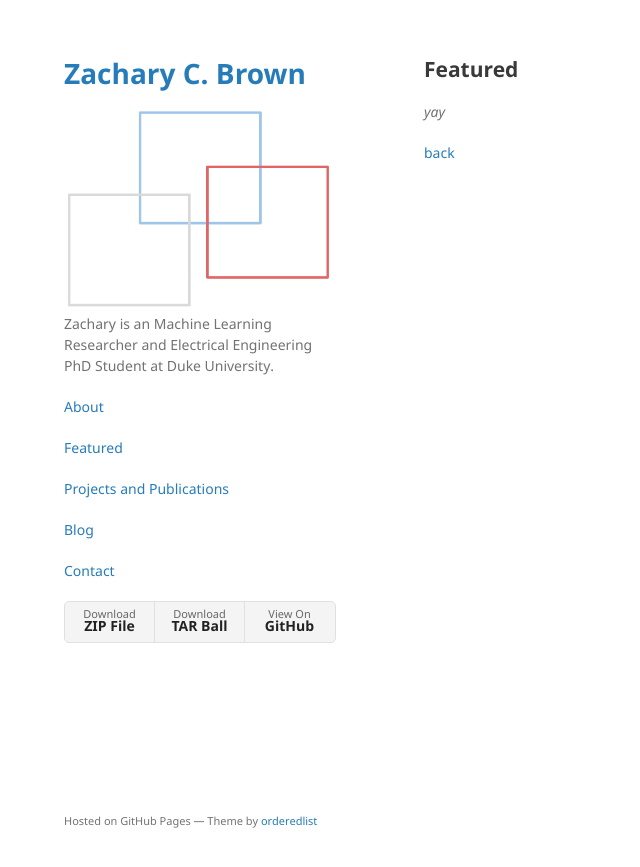
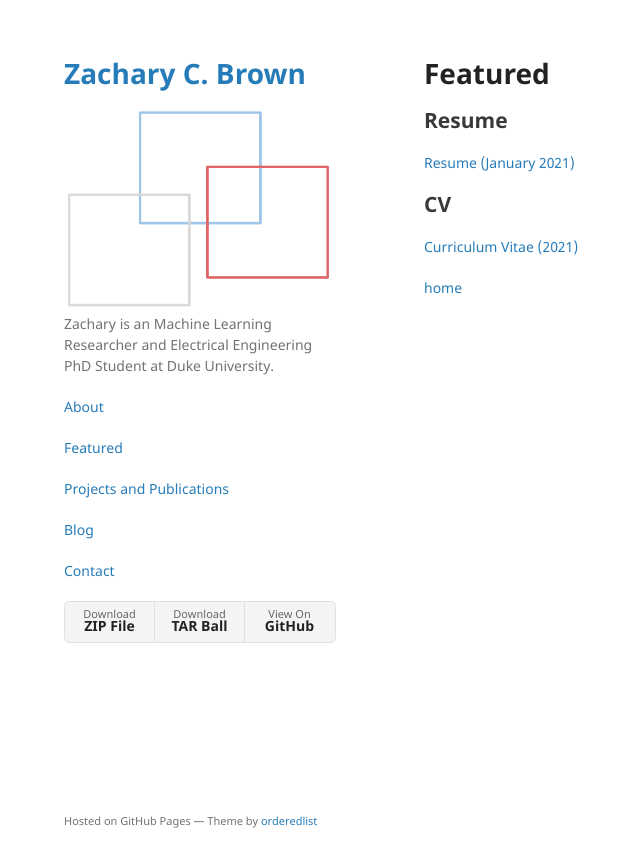
Before and after one commit to zacharycbrown/zacharycbrown.github.io, a Jekyll site: the page built from featured.md, in a window 1280 px wide. Shown: the top 867 px of the page, without its empty margins (146-786 px from the left). Built offline with Jekyll 4.4.1, drawn with Linux system fonts in a browser that asks for light colours; our own code applies the rules of GitHub Pages for plain Markdown files.

Commit message:
Featured Document links added from former website

```diff
--- a/featured.md
+++ b/featured.md
@@ -2,8 +2,14 @@
 layout: default
 ---
 
-## Featured
+# Featured
 
-_yay_
+## Resume
 
-[back](./)
+[Resume (January 2021)](https://drive.google.com/file/d/1xLhjvq1XuD2GZXJTtEVcyyASo6m3qoWo/view?usp=sharing)
+
+## CV
+
+[Curriculum Vitae (2021)](https://drive.google.com/file/d/1oLF3uRmAUPv0OdFYSUSHO_GTrFZSZ5Jd/view?usp=sharing)
+
+[home](./)
```
